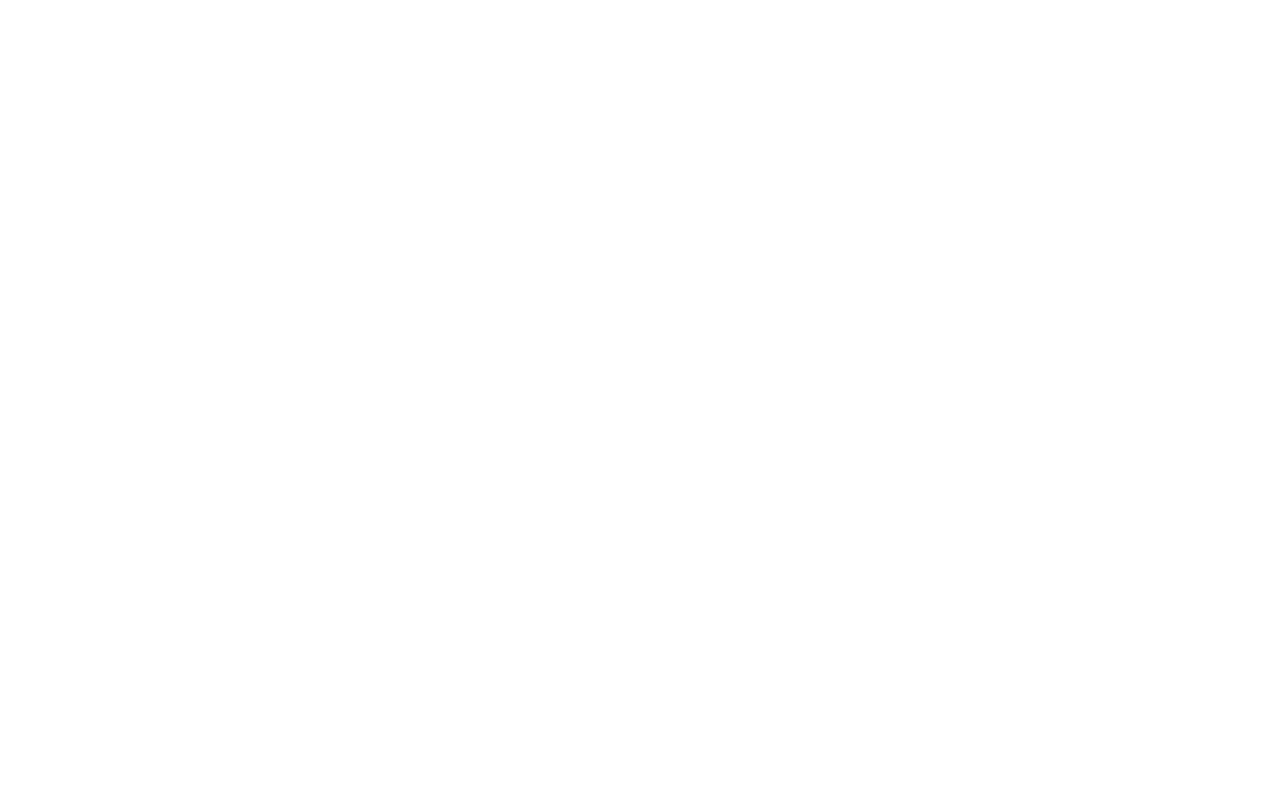
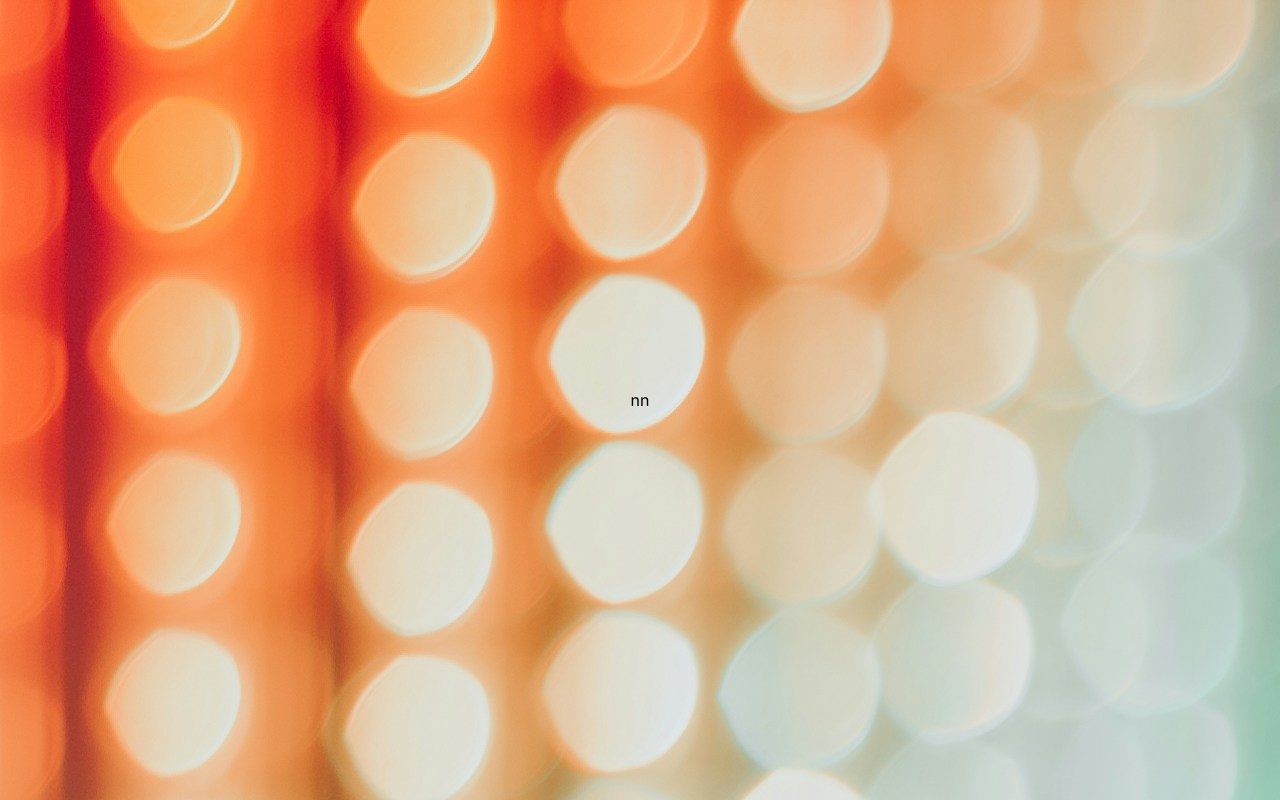
Before and after one commit to sidevi/Signup-validation, a Next.js app: page / in a window 1280 px wide. Built offline with nearby package versions, Linux system fonts and the light colour scheme.

Commit message:
my fellow

```diff
--- a/src/app/component/Signup/Signup.tsx
+++ b/src/app/component/Signup/Signup.tsx
@@ -2,7 +2,6 @@
 
 import Image from "next/image";
 import Link from "next/link";
-import signup from "../../../../public/img/signup.jpg"
 import { useMediaQuery } from "react-responsive";
 
 
@@ -14,7 +13,7 @@
 
 
   return (
-    <section className="  w-[500px]  h-[500px] bg-cover bg-right  flex items-center min-h-screen justify-center">
+    <section className="  bg-hero-pattern   flex items-center min-h-screen justify-center">
 
 
 
@@ -24,12 +23,8 @@
 
 
 
-<div className="hero--content">
-<div className="  absolute -z-10 w-full">
+<div className="relative w-full">
 
-<Image src={signup} alt="signup" className=" "   fill={true}  />
-
-</div>
 
 <div className="text-center ">
 
@@ -49,32 +44,20 @@
 
       <>
 
-{/* <div className="bg-image    bg-cover bg-center h-screen flex justify-center items-center" >
 
-
-      <div className="   bg-cover   rounded-lg p-8">
-        <h1 className="text-3xl font-bold mb-4">Welcome to Our App</h1>
-        <p className="text-lg mb-6">Discover amazing features tailored just for you.</p>
+<div className="">
 
 
 
-        <button className="px-4 py-2 bg-blue-500 text-white rounded-md text-lg hover:bg-blue-600">Get Started</button>
+<div className=" ">
 
 
+               nn
+
+               </div>
+       </div>
 
 
-
-      </div>
-
-
-
-    </div> */}
-
-<main className=" flex flex-col items-center justify-between">
-
-
-
-</main>
 
 
 
--- a/src/app/globals.css
+++ b/src/app/globals.css
@@ -15,8 +15,3 @@
 
 
 }
-.hero--content {
-padding: 48px 0;
-
-
-}
--- a/tailwind.config.ts
+++ b/tailwind.config.ts
@@ -10,7 +10,7 @@
   theme: {
     extend: {
       backgroundImage: {
-
+        'hero-pattern': "url('/public/images/signup.jpg')",
       },
     },
   },
```
Also changed, not shown: public/images/signup.jpg (renamed from public/img/signup.jpg).
